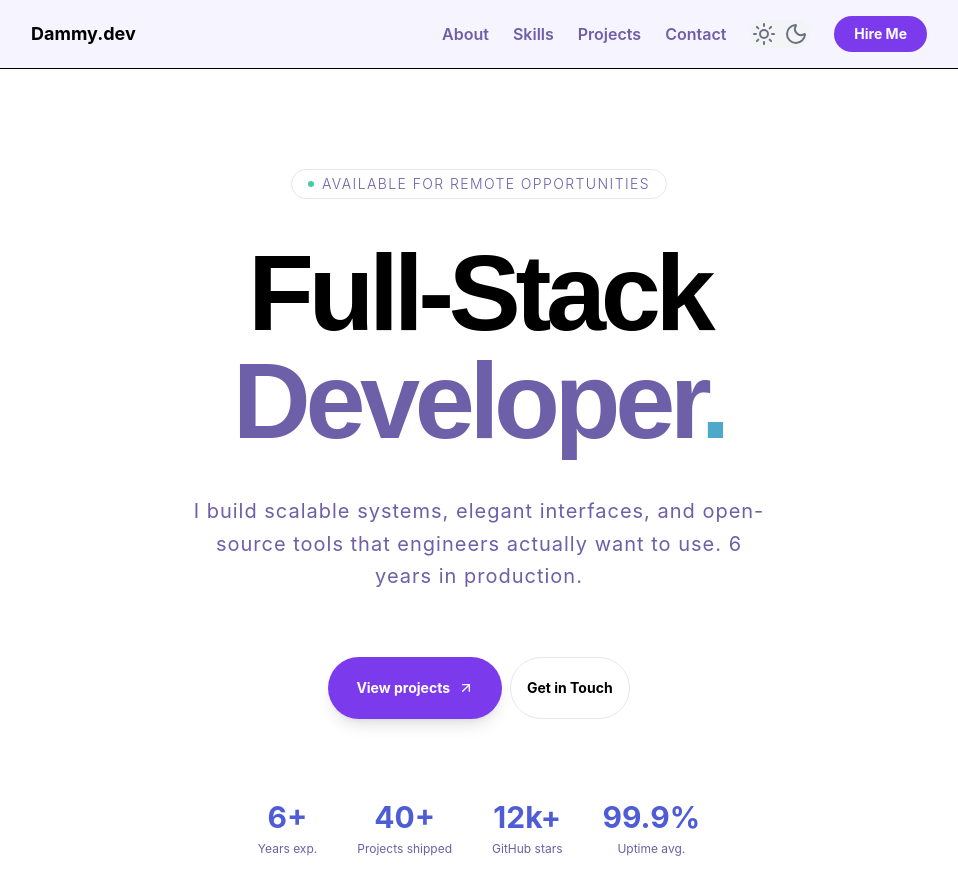
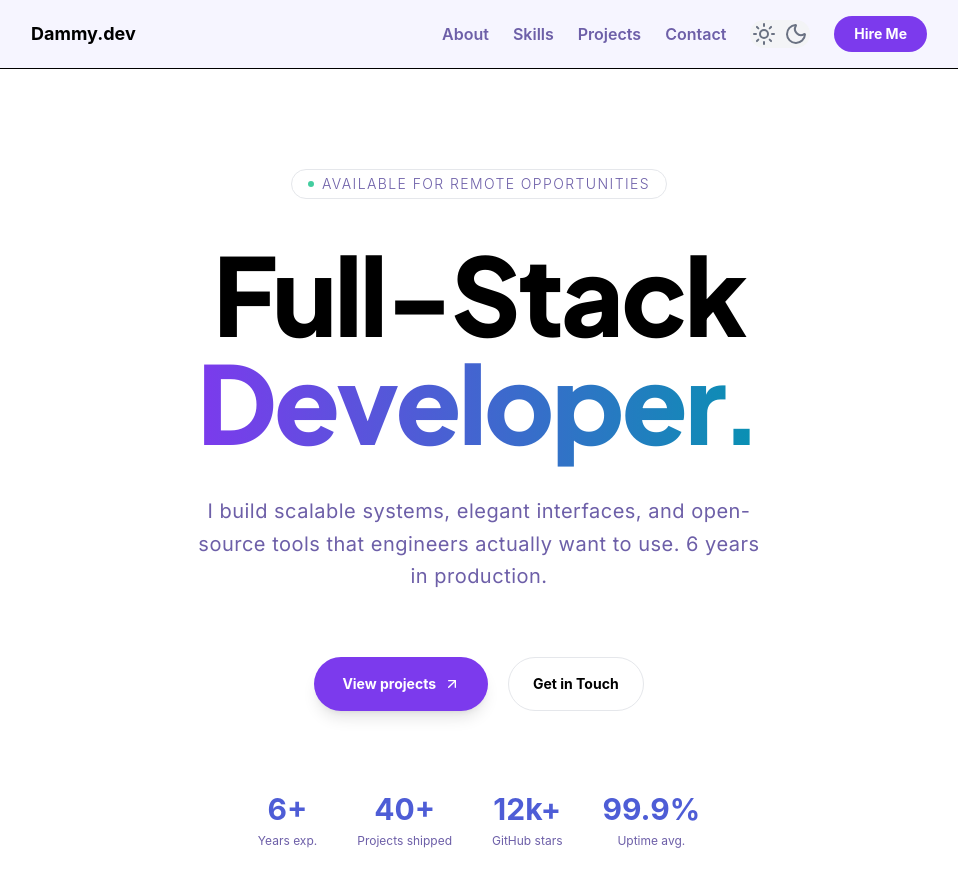
Before and after one commit to FafioluOluwadamilola/portforlio, a React (Vite) app: page / in a window 1280 px wide. Shown: the top 894 px of the page, without its empty margins (161-1119 px from the left). Before the commit the page ends 858 px from the top, so only its background shows below. Built offline with nearby package versions, Linux system fonts and the light colour scheme.

Commit message:
Only thing left is the background

```diff
--- a/src/Components/Hero.jsx
+++ b/src/Components/Hero.jsx
@@ -3,7 +3,7 @@ import { motion } from "motion/react"
 
 const Hero = () => {
     return (
-        <div className='max-w-5xl w-full mx-auto flex items-center justify-center h-auto gap-10 flex-col mt-25'>
+        <div className='max-w-5xl w-full mx-auto flex items-center justify-center h-auto gap-10 flex-col mt-25 mb-20'>
 
             <div className='flex gap-2 items-center border border-gray-200 rounded-full px-4 py-1'>
                 <span className='w-1.5 h-1.5 bg-emerald-500 rounded-full animate-pulse' />
@@ -13,16 +13,12 @@ const Hero = () => {
             <div className='text-center'>
 
                 <h1
-                    className='leading-none text-6xl sm:text-7xl md:text-8xl lg:text-[108px] tracking-tighter heading-font'>
+                    className='leading-none text-6xl sm:text-7xl md:text-8xl lg:text-[108px] tracking-tight heading-font'>
                     Full-Stack
                     <br />
 
-                    <span className='header-color'>
-                        Developer
-                    </span>
-
-                    <span className='text-[#0F8BB5] animate-pulse'>
-                        .
+                    <span className='text-gradient'>
+                            Developer.
                     </span>
 
                 </h1>
@@ -32,10 +28,10 @@ const Hero = () => {
 
 
             <div className='text-center mb-6'>
-                <p className='header-color text-xl text-muted-foreground leading-relaxed max-w-xl tracking-wider main-font'>I build scalable systems, elegant interfaces, and open-source tools that engineers actually want to use. 6 years in production.</p>
+                <p className='header-color text-xl text-muted-foreground leading-relaxed max-w-xl tracking-wide main-font'>I build scalable systems, elegant interfaces, and open-source tools that engineers actually want to use. 6 years in production.</p>
             </div>
 
-            <div className='flex gap-2 mb-9'>
+            <div className='flex gap-5 mb-9'>
                 <motion.button
                     whileHover={{ scale: 1.05 }}
                     whileTap={{ scale: 0.95 }}
@@ -47,7 +43,7 @@ const Hero = () => {
                 <motion.button
                     whileHover={{ scale: 1.05 }}
                     whileTap={{ scale: 0.95 }}
-                    className='border border-gray-200 bg-transparent  hover:bg-transparent  rounded-full transition-colors text-sm font-bold py-5 px-4'>
+                    className='border border-gray-200 bg-transparent  hover:bg-transparent  rounded-full transition-colors text-sm font-bold py-4 px-6'>
                     Get in Touch
                 </motion.button>
             </div>
--- a/src/index.css
+++ b/src/index.css
@@ -1,31 +1,44 @@
+@import url("https://fonts.googleapis.com/css2?family=Inter:ital,opsz,wght@0,14..32,100..900;1,14..32,100..900&family=Plus+Jakarta+Sans:ital,wght@0,200..800;1,200..800&display=swap");
 @import "tailwindcss";
-@import url('https://fonts.googleapis.com/css2?family=Inter:ital,opsz,wght@0,14..32,100..900;1,14..32,100..900&family=Plus+Jakarta+Sans:ital,wght@0,200..800;1,200..800&display=swap');
 
-
-.main-font{
-    font-family: 'Inter', sans-serif;
+.main-font {
+  font-family: "Inter", sans-serif;
 }
 
-.heading-font{
-    font-family: 'Plus Jakarta Sans', sans-serif;
+.heading-font {
   font-weight: 800;
+  font-family: "Plus Jakarta Sans", sans-serif;
 }
 
-@layer components{
+@layer components {
   .header-color {
-      color: #6D5FA8;
+    color: #6d5fa8;
   }
 
-    .stats{
-      color: #4E5DD6;
+  .stats {
+    color: #4e5dd6;
     font-weight: bold;
     font-size: 30px;
     text-align: center;
   }
 
-    .stats-text{
-      color: #6D5FA8;
+  .stats-text {
+    color: #6d5fa8;
     font-size: 12px;
     text-align: center;
   }
+
+  .text-gradient {
+
+    background: linear-gradient(
+      to right,
+      #7C3AED 0%,
+      #0891b2 100%
+    );
+    background-clip: text;
+    -webkit-background-clip: text;
+    -webkit-text-fill-color: transparent;
   }
+
+
+}
```
Lines whose indentation alone changed are shown as unchanged.
